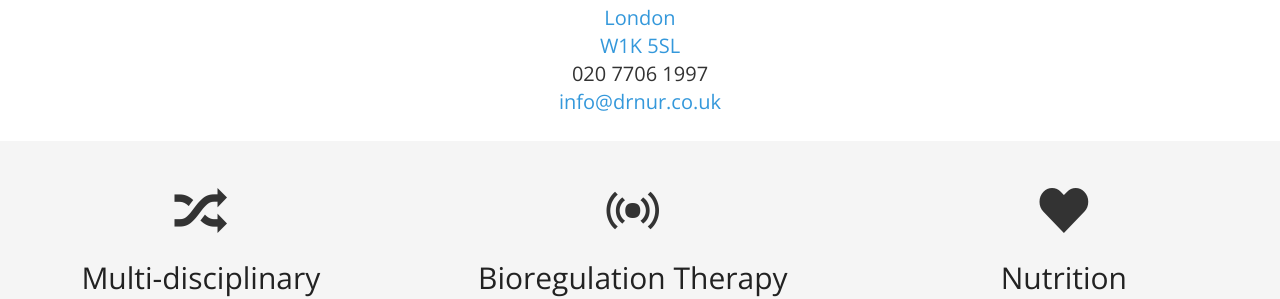
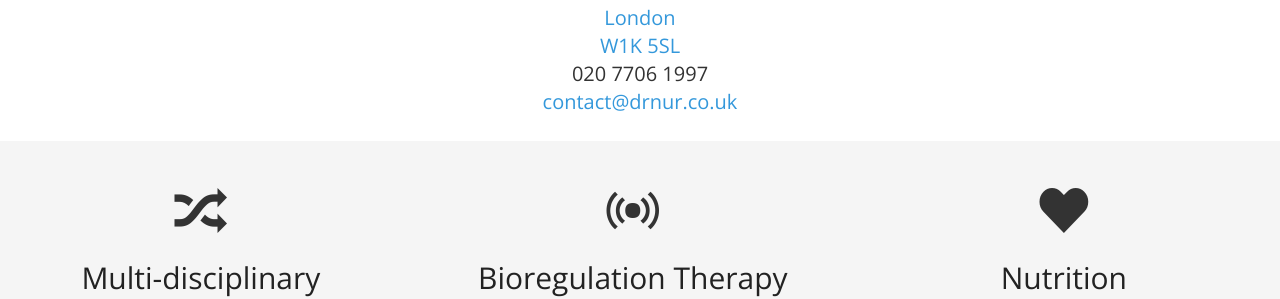
Before and after one commit to huseyinozyilmaz/drnurdan.com, a Jekyll site: the page built from index.html, in a window 1280 px wide and 900 px high. Shown: the part 441-740 px from the top of the window. Built offline with Jekyll 4.4.1, drawn with Linux system fonts in a browser that asks for light colours; nearby versions of some CDN libraries; some of the changed text lies outside the part shown.

Commit message:
Changed the default email address from info to contact

```diff
--- a/_config.yml
+++ b/_config.yml
@@ -4,7 +4,7 @@ name: Nur
 surname: Ozyilmaz
 fulltitle: Dr Nur Ozyilmaz
 appname: DrNur
-email: info@drnur.co.uk
+email: contact@drnur.co.uk
 tel: 020 7706 1997
 address: "58 South Molton Street<br>London<br>W1K 5SL"
 map: "https://goo.gl/maps/7YkcAt5nm9z"
@@ -16,7 +16,7 @@ baseurl: "" # the subpath of your site, e.g. /blog/
 url: "https://drnur.co.uk" # the base hostname & protocol for your site
 image: "https://drnur.co.uk/assets/img/nur.jpg"
 facebook: "https://www.facebook.com/drnurozyilmaz/"
-contactaction: "https://postman.etilia.com/info@drnur.co.uk"
+contactaction: "https://postman.etilia.com/contact@drnur.co.uk"
 
 # production/development
 mode: production
```
